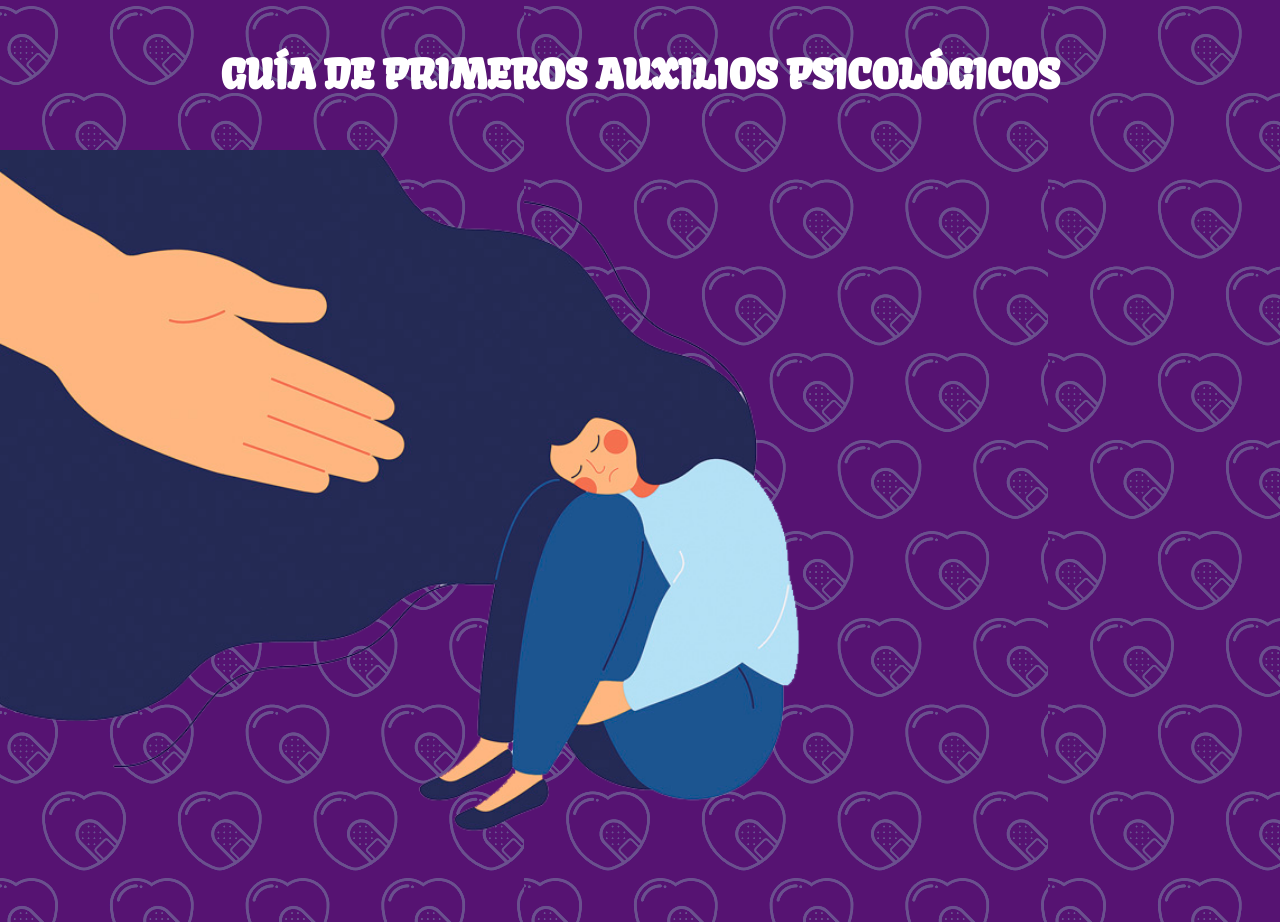
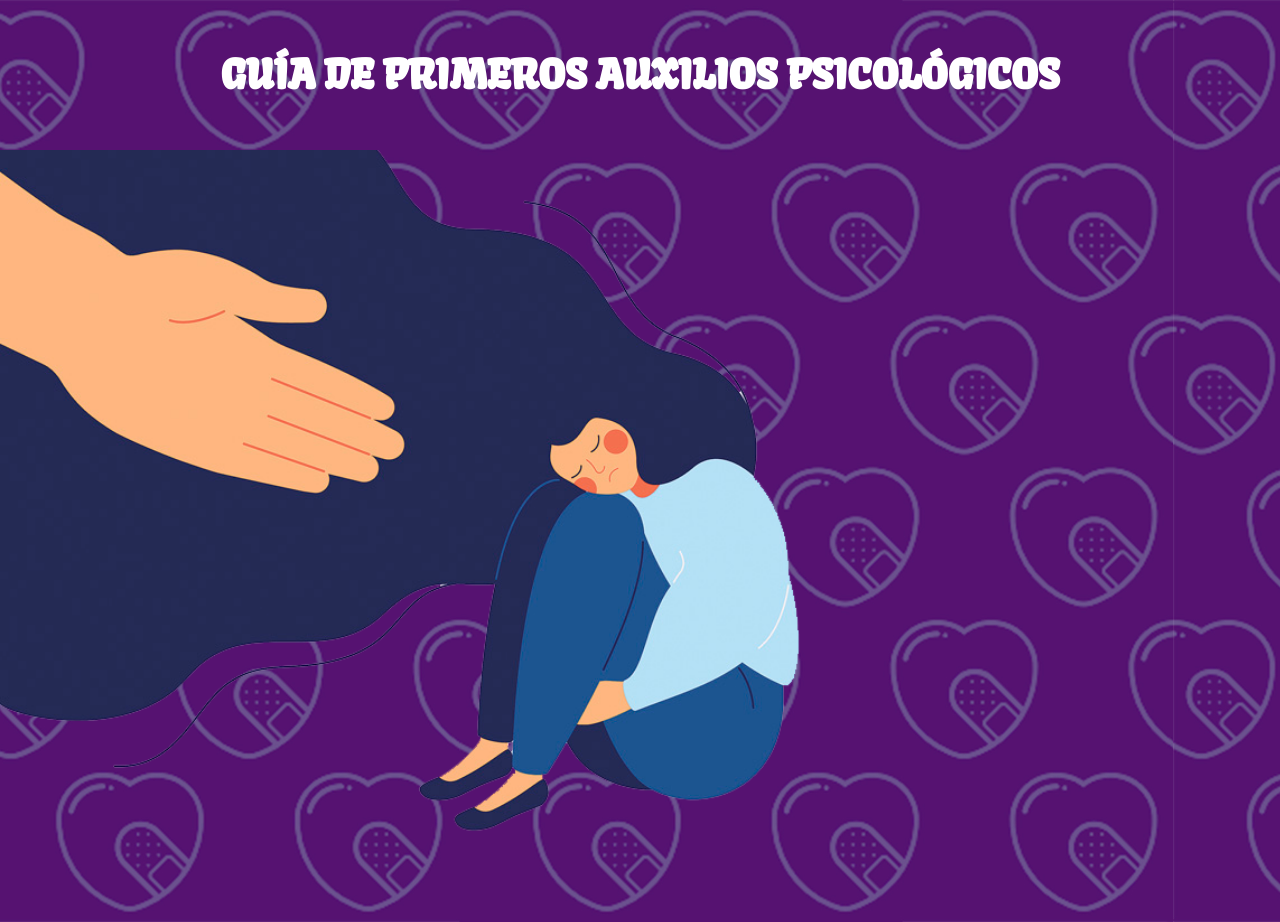
Before and after one commit to dashdancin/pap, a React (Create React App) app: page / in a window 1280 px wide. Built offline with nearby package versions, Linux system fonts and the light colour scheme.

Commit message:
Change cover image

```diff
--- a/src/index.css
+++ b/src/index.css
@@ -24,9 +24,9 @@ body {
 }
 
 .background-cover {
- background-image: url("./assets/background_purple.png");
+ background-image: url("./assets/cover_purple.png");
  background-repeat: "no-repeat";
- background-size: "cover";
+ background-size: cover;
 }
 
 .front_cover {
```
Also changed, not shown: src/assets/background_purple.png (deleted), src/assets/cover_purple.png (added).
